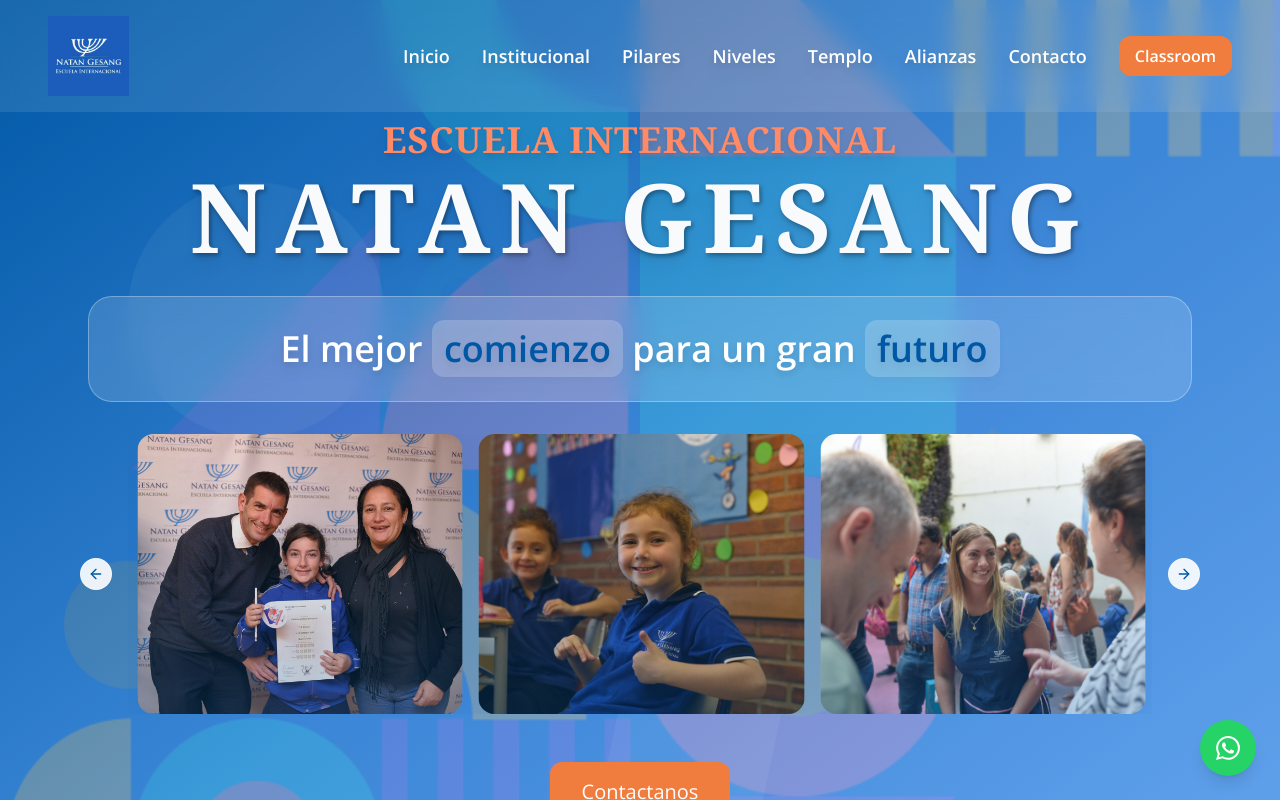
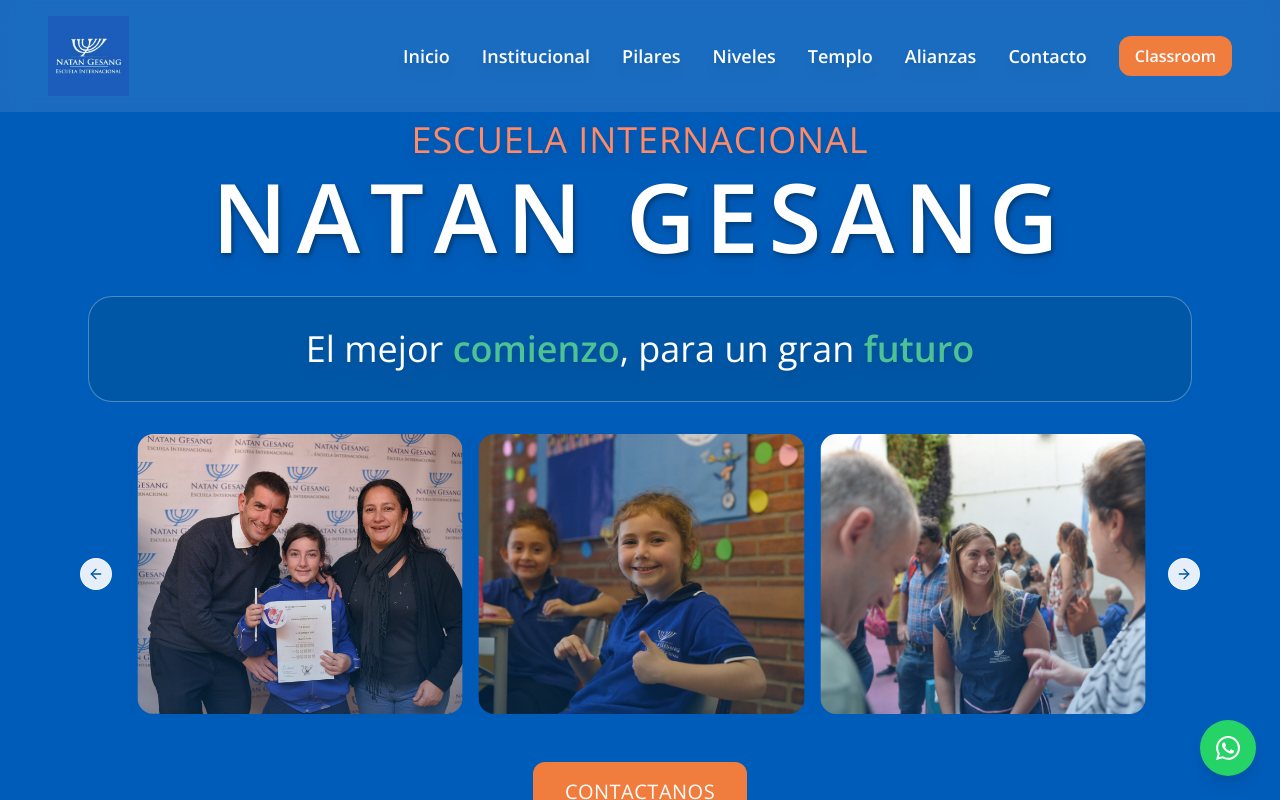
Before and after one commit to natangesang/natan-gesang-web, a React (Vite) app: page / in a window 1280 px wide. Shown: the top 800 px of the page. Built offline with nearby package versions, Linux system fonts and the light colour scheme.

Commit message:
feat: Update Hero background and typography
Changes the Hero section's background to a solid color and updates the text typography based on the provided images.

```diff
--- a/src/components/Hero.tsx
+++ b/src/components/Hero.tsx
@@ -1,8 +1,10 @@
 
 import React, { useEffect, useRef } from 'react';
 import HeroCarousel from './HeroCarousel';
+
 const Hero = () => {
   const heroRef = useRef<HTMLDivElement>(null);
+
   useEffect(() => {
     const observer = new IntersectionObserver(entries => {
       entries.forEach(entry => {
@@ -14,46 +16,46 @@ const Hero = () => {
     }, {
       threshold: 0.1
     });
+
     if (heroRef.current) observer.observe(heroRef.current);
+
     return () => {
       if (heroRef.current) observer.unobserve(heroRef.current);
     };
   }, []);
-  return <section id="inicio" className="relative min-h-screen flex items-center justify-center bg-gradient-to-br from-natan-blue via-natan-skyblue to-natan-lightblue overflow-hidden">
-      {/* Imágenes geométricas como fondo */}
-      <div className="absolute inset-0 z-0">
-        <img src="/lovable-uploads/1ac28933-5bab-4512-95ca-0b60e36288c9.png" alt="Geometric pattern 1" className="absolute top-0 left-0 w-1/2 h-full object-cover opacity-20" />
-        <img src="/lovable-uploads/9ba22466-79f2-490c-95ca-cfa56a615d08.png" alt="Geometric pattern 2" className="absolute top-0 right-0 w-1/2 h-full object-cover opacity-20" />
-      </div>
 
-      {/* Formas geométricas decorativas adicionales */}
-      <div className="absolute top-[20%] left-[10%] w-64 h-64 bg-white/5 rounded-full animate-float"></div>
-      <div className="absolute bottom-[30%] right-[15%] w-48 h-48 bg-natan-orange/10 rotate-45 animate-pulse-light"></div>
-      <div className="absolute top-[60%] left-[5%] w-32 h-32 bg-natan-yellow/10 rounded-full animate-float" style={{
-      animationDelay: '2s'
-    }}></div>
-      <div className="absolute bottom-[10%] right-[40%] w-40 h-40 bg-white/5 rotate-12 animate-pulse-light" style={{
-      animationDelay: '1s'
-    }}></div>
-
+  return (
+    <section
+      id="inicio"
+      className="relative min-h-screen flex items-center justify-center overflow-hidden"
+      style={{
+        backgroundImage: `url('/lovable-uploads/cdfa2aac-0c90-4d89-9ebf-6557d667de92.png')`,
+        backgroundSize: 'cover',
+        backgroundPosition: 'center',
+        backgroundRepeat: 'no-repeat'
+      }}
+    >
       <div ref={heroRef} className="container-section text-center text-white relative z-10 opacity-0 translate-y-10 transition-all duration-1000">
         <div className="max-w-6xl mx-auto px-[24px] py-[24px]">
           <h1 className="mb-8 drop-shadow-lg">
-            <span className="block text-4xl md:text-5xl font-bold font-serif tracking-wide text-natan-coral lg:text-4xl">
+            <span className="block text-4xl md:text-5xl font-light tracking-wide text-natan-coral lg:text-4xl uppercase">
               ESCUELA INTERNACIONAL
             </span>
-            <span style={{
-            textShadow: '2px 2px 4px rgba(0,0,0,0.3)',
-            letterSpacing: '0.1em'
-          }} className="block text-5xl md:text-6xl font-bold font-serif tracking-wider mt-2 text-slate-50 lg:text-8xl">
+            <span
+              style={{
+                textShadow: '2px 2px 4px rgba(0,0,0,0.3)',
+                letterSpacing: '0.1em'
+              }}
+              className="block text-5xl md:text-6xl font-bold tracking-wider mt-2 text-white lg:text-8xl uppercase"
+            >
               NATAN GESANG
             </span>
           </h1>
 
           {/* Mensaje destacado principal */}
-          <div className="mb-8 p-8 bg-white/15 backdrop-blur-md rounded-3xl border border-white/30">
-            <p className="text-3xl md:text-4xl font-bold leading-relaxed text-white drop-shadow-lg">
-              El mejor <span className="bg-white/20 px-3 py-1 rounded-lg text-natan-blue">comienzo</span> para un gran <span className="text-natan-blue bg-white/20 px-3 py-1 rounded-lg">futuro</span>
+          <div className="mb-8 p-8 bg-natan-blue/90 backdrop-blur-md rounded-3xl border border-white/30">
+            <p className="text-3xl md:text-4xl font-light leading-relaxed text-white drop-shadow-lg">
+              El mejor <span className="font-bold text-natan-mint">comienzo</span>, para un gran <span className="font-bold text-natan-mint">futuro</span>
             </p>
           </div>
 
@@ -63,7 +65,7 @@ const Hero = () => {
           </div>
 
           <div className="flex justify-center">
-            <a href="#contacto" className="btn-primary bg-natan-orange hover:bg-natan-orange/90 text-xl px-8 py-4">
+            <a href="#contacto" className="btn-primary bg-natan-orange hover:bg-natan-orange/90 text-xl px-8 py-4 uppercase font-light tracking-wide">
               Contactanos
             </a>
           </div>
@@ -76,6 +78,8 @@ const Hero = () => {
           <div className="w-1 h-3 bg-white/70 rounded-full mt-2"></div>
         </div>
       </div>
-    </section>;
+    </section>
+  );
 };
+
 export default Hero;
```
Also changed, not shown: public/lovable-uploads/cdfa2aac-0c90-4d89-9ebf-6557d667de92.png (added).
